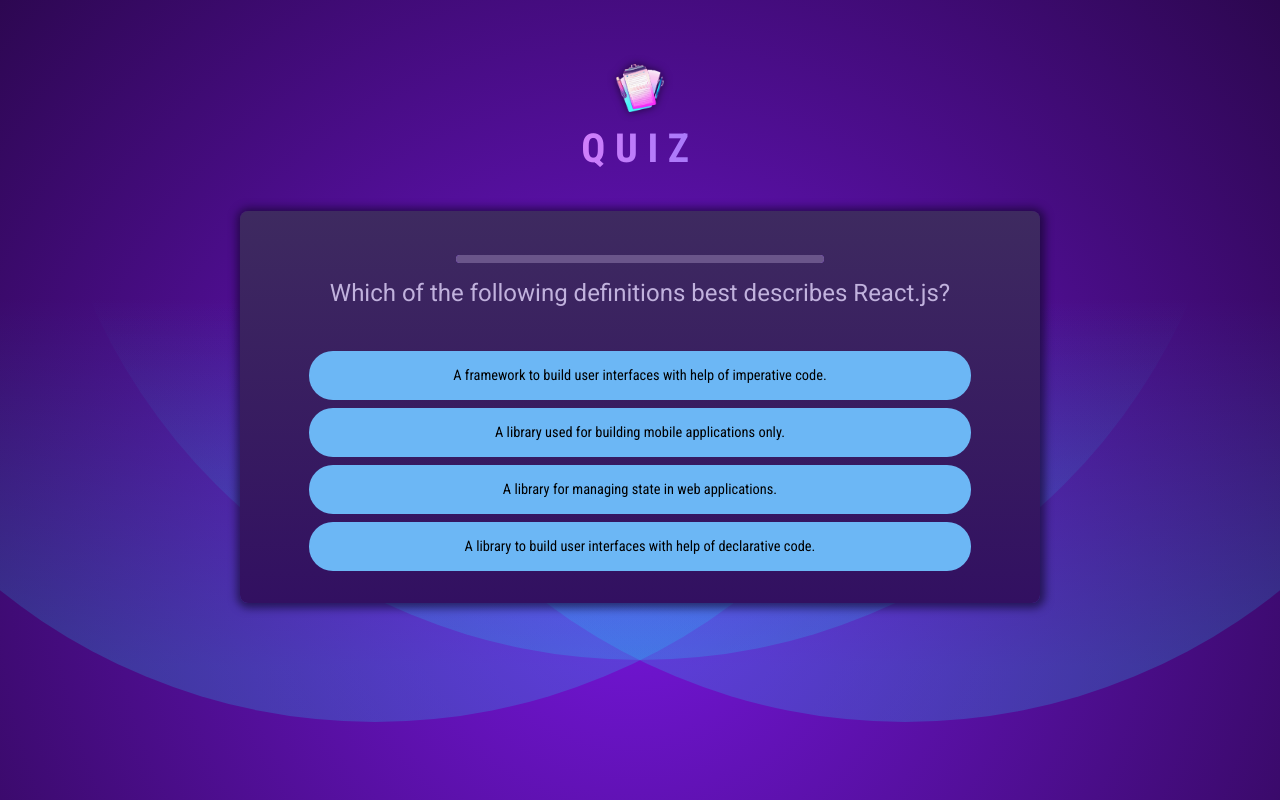
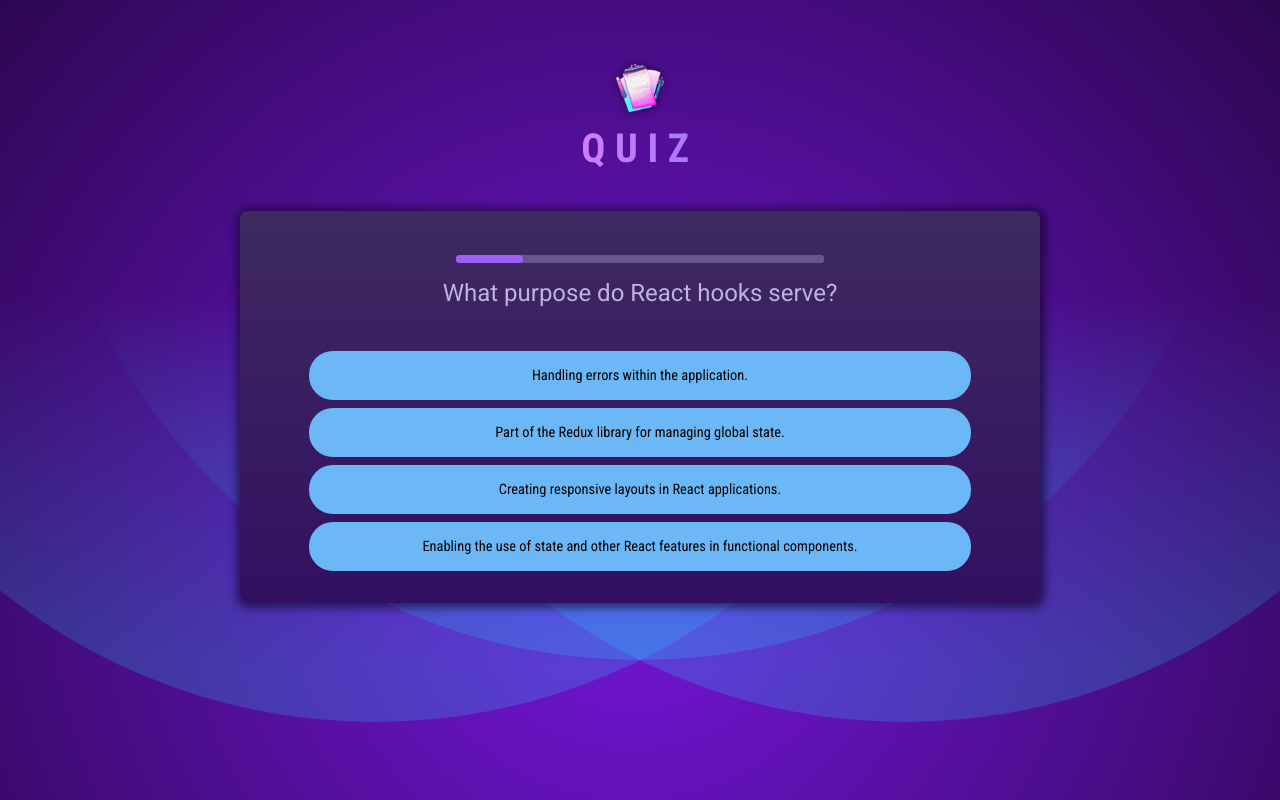
Before and after one commit to LevDoesCode/practice-react, a React (Vite) app in the folder 01-learning/02-path2/19-project5-quiz/: page / in a window 1280 px wide. Built offline with nearby package versions, Linux system fonts and the light colour scheme.

Commit message:
Used calledback for persistent values and added key to get new timers

```diff
--- a/01-learning/02-path2/19-project5-quiz/src/components/Quiz.jsx
+++ b/01-learning/02-path2/19-project5-quiz/src/components/Quiz.jsx
@@ -1,70 +1,46 @@
-import { useCallback, useState } from "react";
-import questions from "../questions";
+import { useState, useCallback } from "react";
+
+import QUESTIONS from "../questions.js";
+import QuestionTimer from "./QuestionTimer.jsx";
 import quizCompleteImg from "../assets/quiz-complete.png";
-import QuestionTimer from "./QuestionTImer";
 
 export default function Quiz() {
     const [userAnswers, setUserAnswers] = useState([]);
-    const [answerState, setAnswerState] = useState("");
 
-    const activeQuestionIndex = answerState === "" ? userAnswers.length : userAnswers.length - 1;
+    const activeQuestionIndex = userAnswers.length;
+    const quizIsComplete = activeQuestionIndex === QUESTIONS.length;
 
-    if (activeQuestionIndex === questions.length) {
+    const handleSelectAnswer = useCallback(function handleSelectAnswer(selectedAnswer) {
+        setUserAnswers((prevUserAnswers) => {
+            return [...prevUserAnswers, selectedAnswer];
+        });
+    }, []);
+
+    const handleSkipAnswer = useCallback(() => handleSelectAnswer(null), [handleSelectAnswer]);
+
+    if (quizIsComplete) {
         return (
             <div id="summary">
-                <img src={quizCompleteImg} alt="Quiz Complete" />
-                <h2>Quiz Complete</h2>
+                <img src={quizCompleteImg} alt="Trophy icon" />
+                <h2>Quiz Completed!</h2>
             </div>
         );
     }
 
-    const shuffledAnswers = [...questions[activeQuestionIndex].answers].sort(() => Math.random() - 0.5);
-
-    const handleSelectAnswer = useCallback(
-        function handleSelectAnswer(selectedAnswer) {
-            // setUserAnswers([...userAnswers, selectedAnswer]);
-            setAnswerState("answered");
-            setUserAnswers((prevAnswers) => [...prevAnswers, selectedAnswer]);
-            setTimeout(() => {
-                if (selectedAnswer === questions[activeQuestionIndex].answers[0]) {
-                    setAnswerState("correct");
-                } else {
-                    setAnswerState("wrong");
-                }
-                setTimeout(() => {
-                    setAnswerState("");
-                }, 2000);
-                console.log(answerState);
-            }, 1000);
-        },
-        [activeQuestionIndex]
-    );
-
-    const handleSkipAnswer = useCallback(() => handleSelectAnswer(null), [handleSelectAnswer]);
+    const shuffledAnswers = [...QUESTIONS[activeQuestionIndex].answers];
+    shuffledAnswers.sort(() => Math.random() - 0.5);
 
     return (
         <div id="quiz">
             <div id="question">
-                <QuestionTimer key={activeQuestionIndex} timeout={5000} onTimeout={handleSkipAnswer} />
-                <h2>{questions[activeQuestionIndex].text}</h2>
+                <QuestionTimer key={activeQuestionIndex} timeout={3000} onTimeout={handleSkipAnswer} />
+                <h2>{QUESTIONS[activeQuestionIndex].text}</h2>
                 <ul id="answers">
-                    {shuffledAnswers.map((answer, index) => {
-                        const isSlected = userAnswers[userAnswers.length - 1] === answer;
-                        let cssClass = "";
-                        if (answerState === "answered" && isSlected) {
-                            cssClass = "selected";
-                        }
-                        if ((answerState === "correct" || answerState === "wrong") && isSlected) {
-                            cssClass = "wrong";
-                        }
-                        return (
-                            <li key={index} className="answer">
-                                <button onClick={() => handleSelectAnswer(answer)} className={cssClass}>
-                                    {answer}
-                                </button>
-                            </li>
-                        );
-                    })}
+                    {shuffledAnswers.map((answer) => (
+                        <li key={answer} className="answer">
+                            <button onClick={() => handleSelectAnswer(answer)}>{answer}</button>
+                        </li>
+                    ))}
                 </ul>
             </div>
         </div>
```
